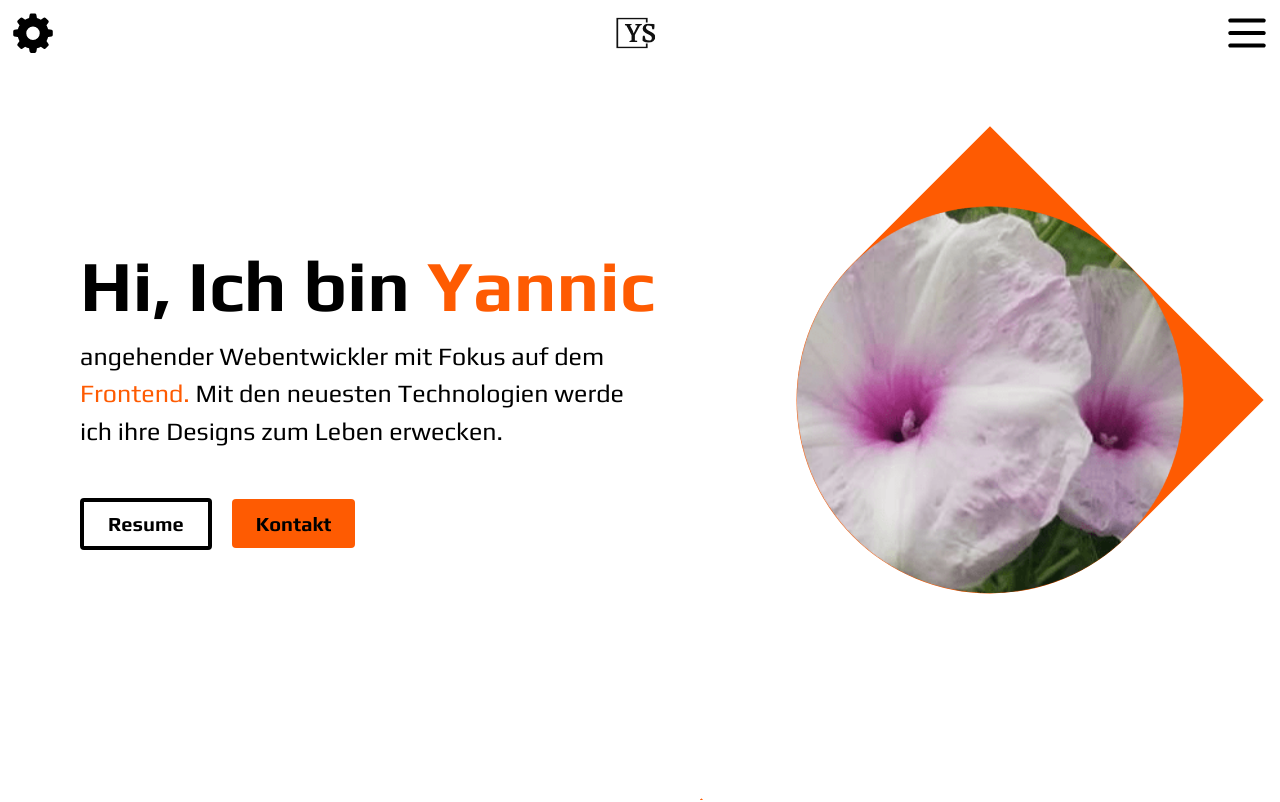
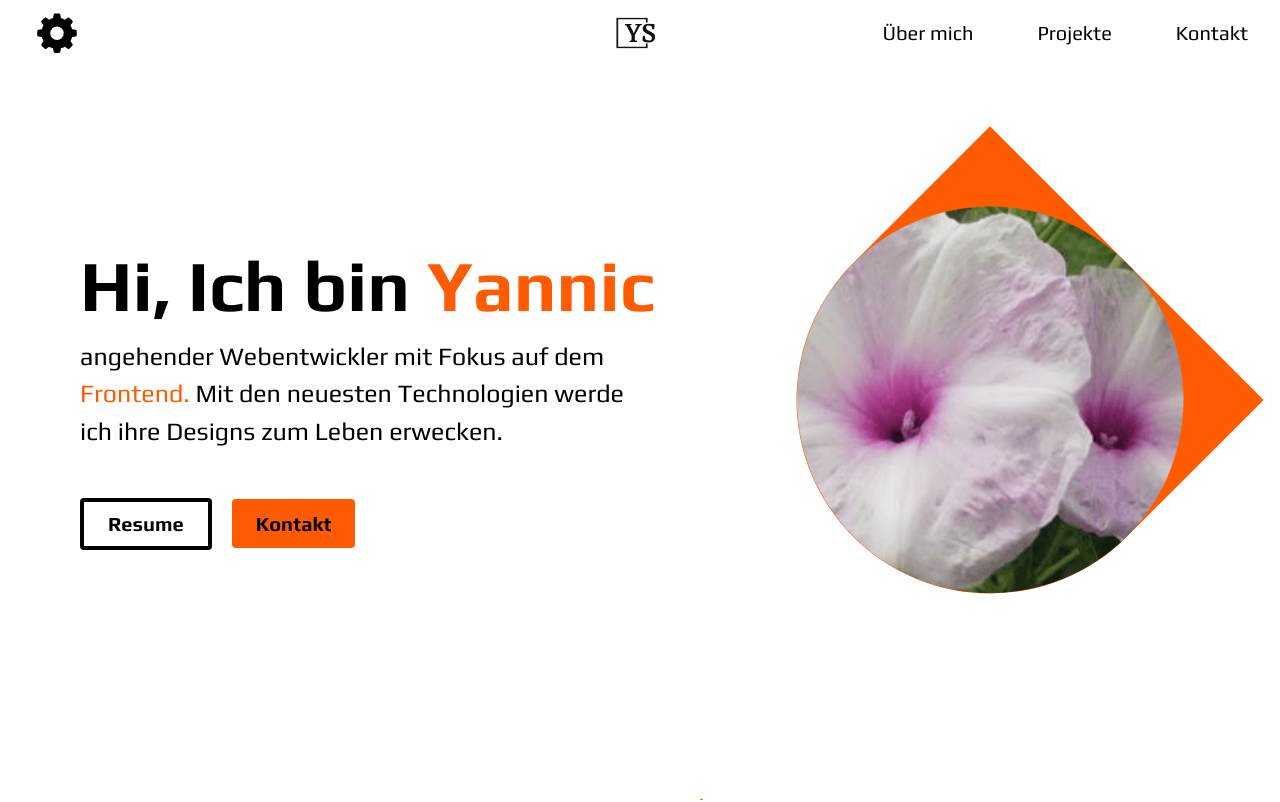
Before and after one commit to SchmittYannic/portfolio_ys, a React (Vite) app: page / in a window 1280 px wide. Shown: the top 802 px of the page. Built offline with nearby package versions, Linux system fonts and the light colour scheme.

Commit message:
Added DesktopNavbar

```diff
--- a/src/components/Navbar.tsx
+++ b/src/components/Navbar.tsx
@@ -3,6 +3,43 @@ import { Link } from "react-router-dom";
 
 import { navLinks } from "../constants";
 import { closeBlack, cogBlack, logoBlack, menuBlack } from "../assets";
+
+const DesktopNav = () => {
+    const [isSettingOpen, setIsSettingOpen] = useState(false);
+
+    return (
+        <>
+            <div className={`${isSettingOpen ? "bg-baseSecondary" : ""} p-2 ml-6`}>
+                <img
+                    src={isSettingOpen ? closeBlack : cogBlack}
+                    alt={isSettingOpen ? "close-settings" : "settings"}
+                    className="w-[50px] h-[50px] cursor-pointer"
+                />
+            </div>
+
+            <Link
+                to="/"
+                className="justify-self-center p-2"
+            >
+                <img
+                    src={logoBlack}
+                    alt="page-logo-black"
+                    className="w-[50px] h-[50px]"
+                />
+            </Link>
+
+            <ul className="justify-self-end flex xl:gap-16 gap-7 items-center p-2 mr-6 text-xl">
+                {navLinks.map(link => (
+                    <li
+                        key={link.id}
+                    >
+                        <a href={`#${link.id}`}>{link.title_de}</a>
+                    </li>
+                ))}
+            </ul>
+        </>
+    )
+}
 
 const MobileNav = () => {
     const [isMenuOpen, setIsMenuOpen] = useState(false);
@@ -13,7 +50,7 @@ const MobileNav = () => {
             <div className={`${isSettingOpen ? "bg-baseSecondary" : ""} p-2`}>
                 <img
                     src={isSettingOpen ? closeBlack : cogBlack}
-                    alt={isMenuOpen ? "close-settings" : "settings"}
+                    alt={isSettingOpen ? "close-settings" : "settings"}
                     className="w-[50px] h-[50px] cursor-pointer"
                     onClick={() => setIsSettingOpen(!isSettingOpen)}
                 />
@@ -75,19 +112,11 @@ const MobileNav = () => {
 const Navbar = () => {
     return (
         <nav>
-            {/* <ul>
-                {navLinks.map(link => (
-                    <li
-                        key={link.id}
-                    >
-                        <a href="">
-                            <p>{link.title_de}</p>
-                        </a>
-                    </li>
-                ))}
-            </ul> */}
+            <div className="fixed w-full max-w-[1920px] min-w-[320px] lg:grid grid-cols-3 hidden z-50">
+                <DesktopNav />
+            </div>
 
-            <div className="fixed w-full max-w-[1920px] min-w-[320px] flex items-center justify-between z-50">
+            <div className="fixed w-full max-w-[1920px] min-w-[320px] lg:hidden flex items-center justify-between z-50">
                 <MobileNav />
             </div>
         </nav>
```
